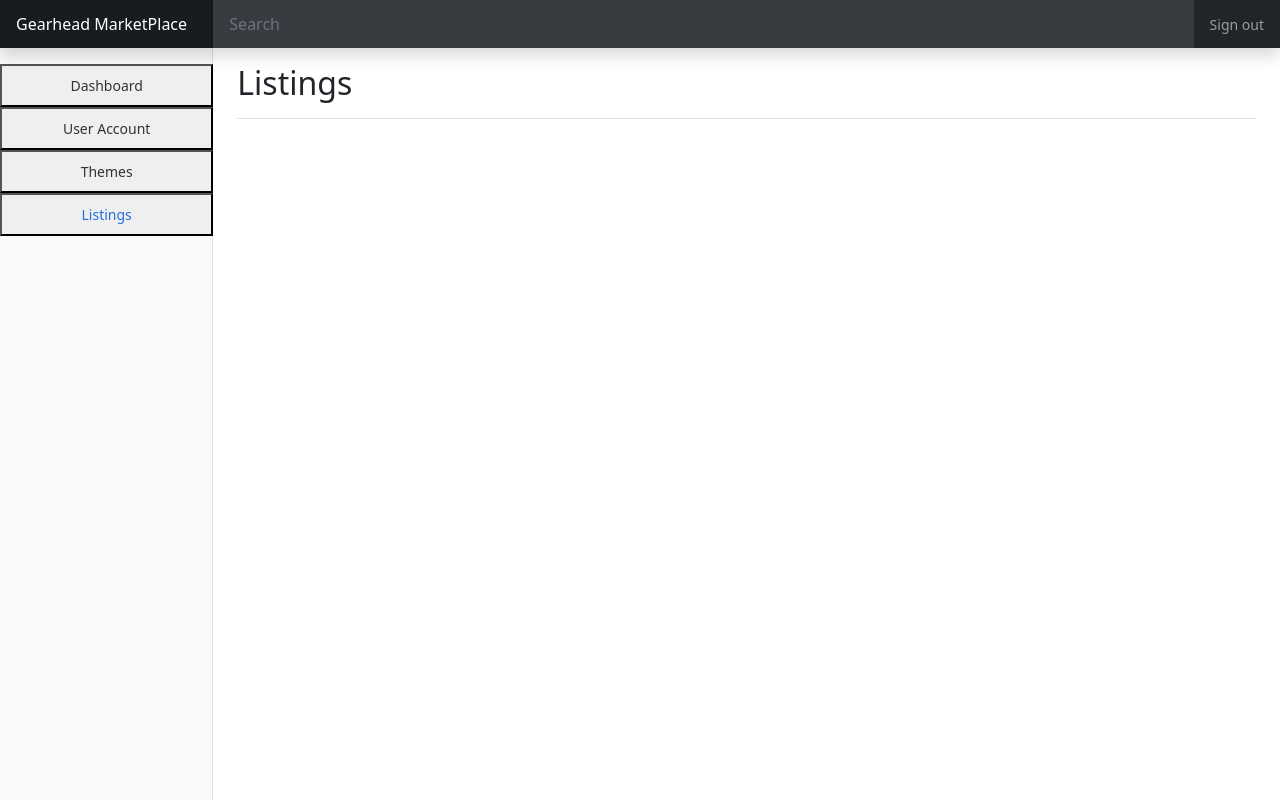
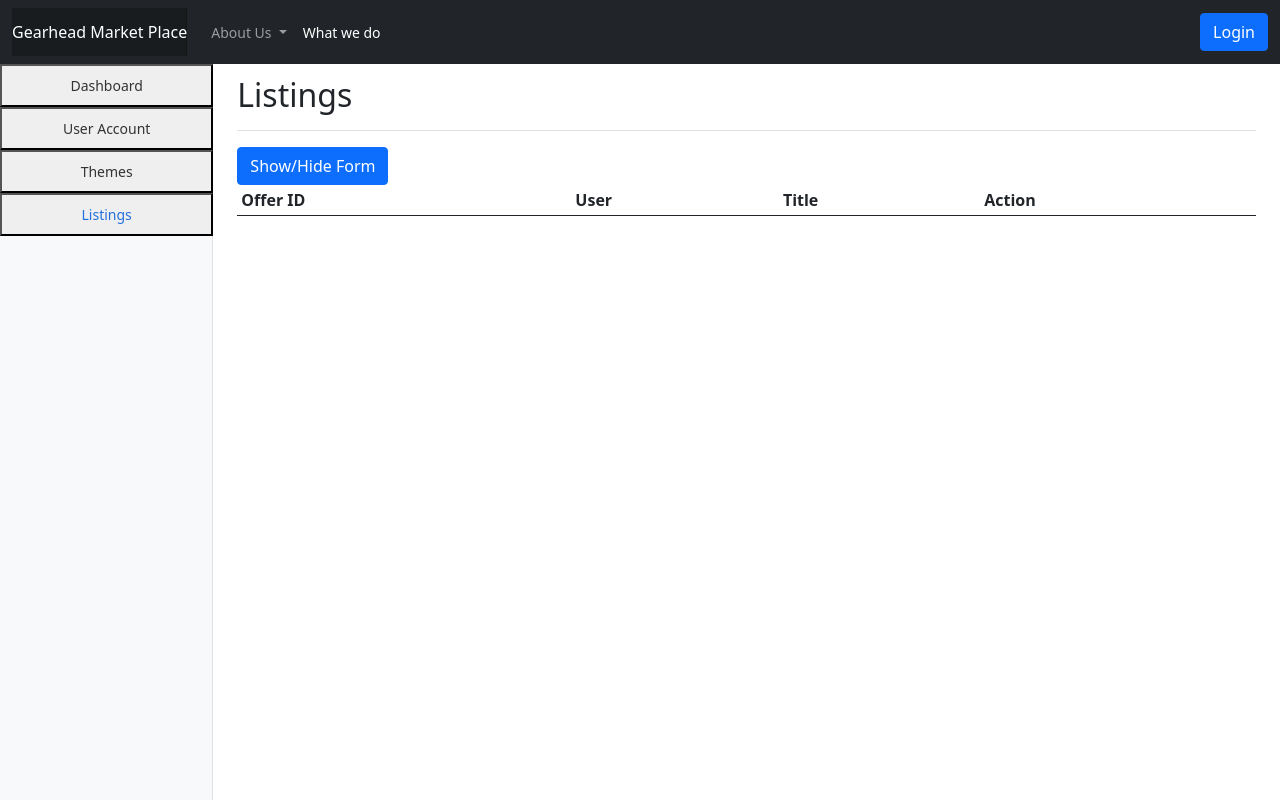
Before and after one commit to anth-mancini/GearheadMarketplace-Frontend, a PHP site: page /listings.php in a window 1280 px wide. Run offline with PHP 8.4, Linux system fonts and the light colour scheme; lists and menus that the app fills with data are empty.

Commit message:
Added admin listings and users views

```diff
--- a/admin.php
+++ b/admin.php
@@ -33,7 +33,7 @@ if (empty($_SESSION['isAdmin']) || !isset($_SESSION['isAdmin']) || $_SESSION['is
 </head>
 <?php include_once('header.php') ?>
 <body>
-<div class="container-fluid">
+<div class="container-fluid" style="padding-top: 60px">
     <div class="row">
         <nav id="sidebarMenu" class="col-md-3 col-lg-2 d-md-block bg-light sidebar collapse">
             <div class="position-sticky pt-3">
@@ -69,10 +69,8 @@ if (empty($_SESSION['isAdmin']) || !isset($_SESSION['isAdmin']) || $_SESSION['is
             <div class="d-flex justify-content-between flex-wrap flex-md-nowrap align-items-center pt-3 pb-2 mb-3 border-bottom">
                 <h1 class="h2">Dashboard</h1>
             </div>
-            <iframe src="Login.php" style="width:100%;height:500%;"></iframe>
+        </main>
     </div>
-    </main>
-</div>
 </div>
 </body>
 </html>
--- a/listings.php
+++ b/listings.php
@@ -6,6 +6,7 @@
 
 ?>
 <html lang="en">
+
 <head>
     <meta charset="utf-8">
     <meta name="viewport" content="width=device-width, initial-scale=1">
@@ -28,77 +29,169 @@
             }
         }
     </style>
-
-
     <!-- Custom styles for this template -->
     <link href="css/dashboard.css" rel="stylesheet">
 </head>
+
 <body>
 
-<header class="navbar navbar-dark sticky-top bg-dark flex-md-nowrap p-0 shadow">
-    <a class="navbar-brand col-md-3 col-lg-2 me-0 px-3" href="#">Gearhead MarketPlace</a>
-    <button class="navbar-toggler position-absolute d-md-none collapsed" type="button" data-bs-toggle="collapse"
-            data-bs-target="#sidebarMenu" aria-controls="sidebarMenu" aria-expanded="false"
-            aria-label="Toggle navigation">
-        <span class="navbar-toggler-icon"></span>
-    </button>
-    <input class="form-control form-control-dark w-100" type="text" placeholder="Search" aria-label="Search">
-    <div class="navbar-nav">
-        <div class="nav-item text-nowrap">
-            <a class="nav-link px-3" href="#">Sign out</a>
-        </div>
-    </div>
-</header>
-
-<div class="container-fluid">
+<?php include_once('header.php') ?>
+<div class="container-fluid" style="padding-top: 60px">
     <div class="row">
         <nav id="sidebarMenu" class="col-md-3 col-lg-2 d-md-block bg-light sidebar collapse">
             <div class="position-sticky pt-3">
                 <ul class="nav flex-column">
-                    <button class="nav-item", id="button1">
+                    <button class="nav-item" , id="button1">
                         <a class="nav-link " aria-current="page" href="admin.php">
                             <span data-feather="home"></span>
                             Dashboard
                         </a>
                     </button>
-                    <button class ="nav-item", id="button2">
+                    <button class="nav-item" , id="button2">
                         <a class="nav-link " aria-current="page" href="useraccount.php">
                             <span data-feather="file"></span>
                             User Account
                         </a>
                     </button>
-                    <button class="nav-item", id="button3">
+                    <button class="nav-item" , id="button3">
                         <a class="nav-link" href="themes.php">
                             <span data-feather="shopping-cart"></span>
                             Themes
                         </a>
                     </button>
-                    <button class="nav-item", id="button4">
+                    <button class="nav-item" , id="button4">
                         <a class="nav-link active" href="listings.php">
                             <span data-feather="users"></span>
                             Listings
                         </a>
                     </button>
                 </ul>
-
             </div>
         </nav>
-
         <main class="col-md-9 ms-sm-auto col-lg-10 px-md-4">
             <div class="d-flex justify-content-between flex-wrap flex-md-nowrap align-items-center pt-3 pb-2 mb-3 border-bottom">
                 <h1 class="h2">Listings</h1>
             </div>
+            <button class="btn btn-primary" onclick="changeFormVis()">Show/Hide Form</button>
+            <form id="editOffer" style="display: none" method="post">
+                <div class="mb-3">
+                    <label class="form-label">Offer ID</label>
+                    <input id="offerID" class="form-control" type="text" name="user_id"/>
+                </div>
+                <div class="mb-3">
+                    <label class="form-label">Title of Offer</label>
+                    <input id="offerTitle" class="form-control" type="text" name="title"/>
+                </div>
+                <div class="mb-3">
+                    <label class="form-label">Offer Description</label>
+                    <input id="offerDes" class="form-control" type="text" name="description"/>
+                </div>
+                <div class="mb-3">
+                    <label class="form-label">Price</label>
+                    <input id="offerPrice" class="form-control" type="text" name="price"/>
+                    <div class="form-text">Must be a float</div>
+                </div>
+                <div class="mb-3">
+                    <label class="form-label">Location</label>
+                    <input id="offerLoc" class="form-control" type="text" name="location"/>
+                </div>
+                <!--    might add this for is avaialbe to ship-->
+                <div class="mb-3 form-check">
+                    <input name="shipping_availability" type="checkbox" class="form-check-input">
+                    <label class="form-check-label" for="exampleCheck1">Check if you are willing to ship the
+                        item</label>
+                </div>
+                <div class="mb-3">
+                    <input name="file" class="form-control" type="file"/>
+                    <div class="form-text">Currently supports only one image</div>
+                </div>
+                <button class="btn btn-primary">Submit Change</button>
+            </form>
+            <!--    Stuff goes here        -->
+            <table id="adminOfferView" class="table table-sm">
+                <thead>
+                <tr>
+                    <th scope="col">Offer ID</th>
+                    <th scope="col">User</th>
+                    <th scope="col">Title</th>
+                    <th scope="col">Action</th>
+                </tr>
+                </thead>
+                <tbody>
+                </tbody>
+            </table>
+        </main>
+    </div>
+</div>
+</body>
 
+</html>
 
-    </div>
-    </main>
-</div>
-</div>
+<script>
+    let backendURL = 'http://0.0.0.0:8000/';
+    // let backendURL = 'https://backend-gearheadmarketplace.herokuapp.com/';
+    $(function () {
+        fetch(backendURL + 'offers/', {
+            method: 'get',
+        })
+            .then(response => response.json()).then(data => {
+            renderTable(data);
+        }).catch(error => {
+            // console.log(error)
+        })
+        $(document).on("click", "a.edit", function (event) {
+            // $(this).parent().remove();
+            // console.log(event.target.id)
+            editListing(event.target.id);
+        });
+    });
 
-<script type="text/javascript">
-    $(document).on('click','ul li', function (){
-        $(this).addClass('nav-item').siblings().removeClass('nav-item')
+    function renderTable(data) {
+        // ID, User, Title, Edit/Remove
+        // console.log(data);
+        let tableHTML = "";
+        for (let k = 0; k < data.length; k++) {
+            tableHTML += "<tr>";
+            tableHTML += "<td>" + data[k].id + "</td>"
+            tableHTML += "<td>" + data[k].owner_id + "</td>"
+            tableHTML += "<td>" + data[k].title + "</td>"
+            tableHTML += "<td>" + "<a id=" + data[k].id + " href='javascript:void(0);' class='edit'>Edit</a>/Remove" + "</td>"
+            tableHTML += "</tr>"
+        }
+        $('#adminOfferView tbody').html(tableHTML);
+    }
+
+    function editListing(id) {
+        $("#editOffer").show();
+        fetch(backendURL + 'offers/' + id, {
+            method: 'get',
+        })
+            .then(response => response.json()).then(data => {
+            populateForm(data);
+        }).catch(error => {
+
+        })
+    }
+
+    function populateForm(data) {
+        $("#offerID").val(data.id);
+        $("#offerTitle").val(data.title);
+        $("#offerDes").val(data.description);
+        $("#offerPrice").val(data.price);
+        $("#offerLoc").val(data.location);
+    }
+
+    function changeFormVis() {
+        $("#editOffer").toggle();
+    }
+
+    $("form#editOffer").submit(function (e) {
+        e.preventDefault();
+        $("#editOffer").hide();
+        $("#offerID").val("");
+        $("#offerTitle").val("");
+        $("#offerDes").val("");
+        $("#offerPrice").val("");
+        $("#offerLoc").val("");
     })
 </script>
-</body>
-</html>
```
Also changed, not shown: useraccount.php (+52 -46 lines).
